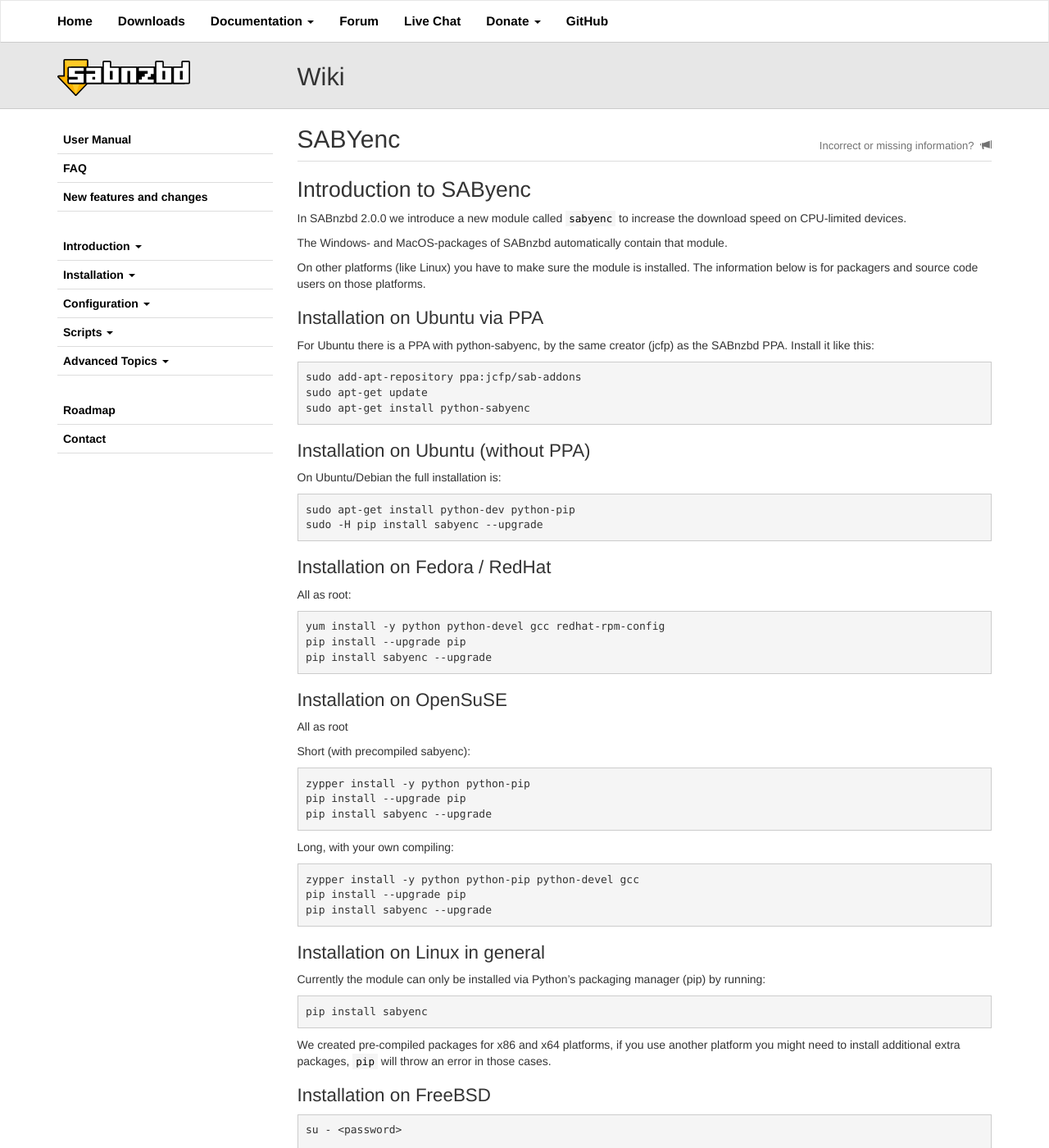
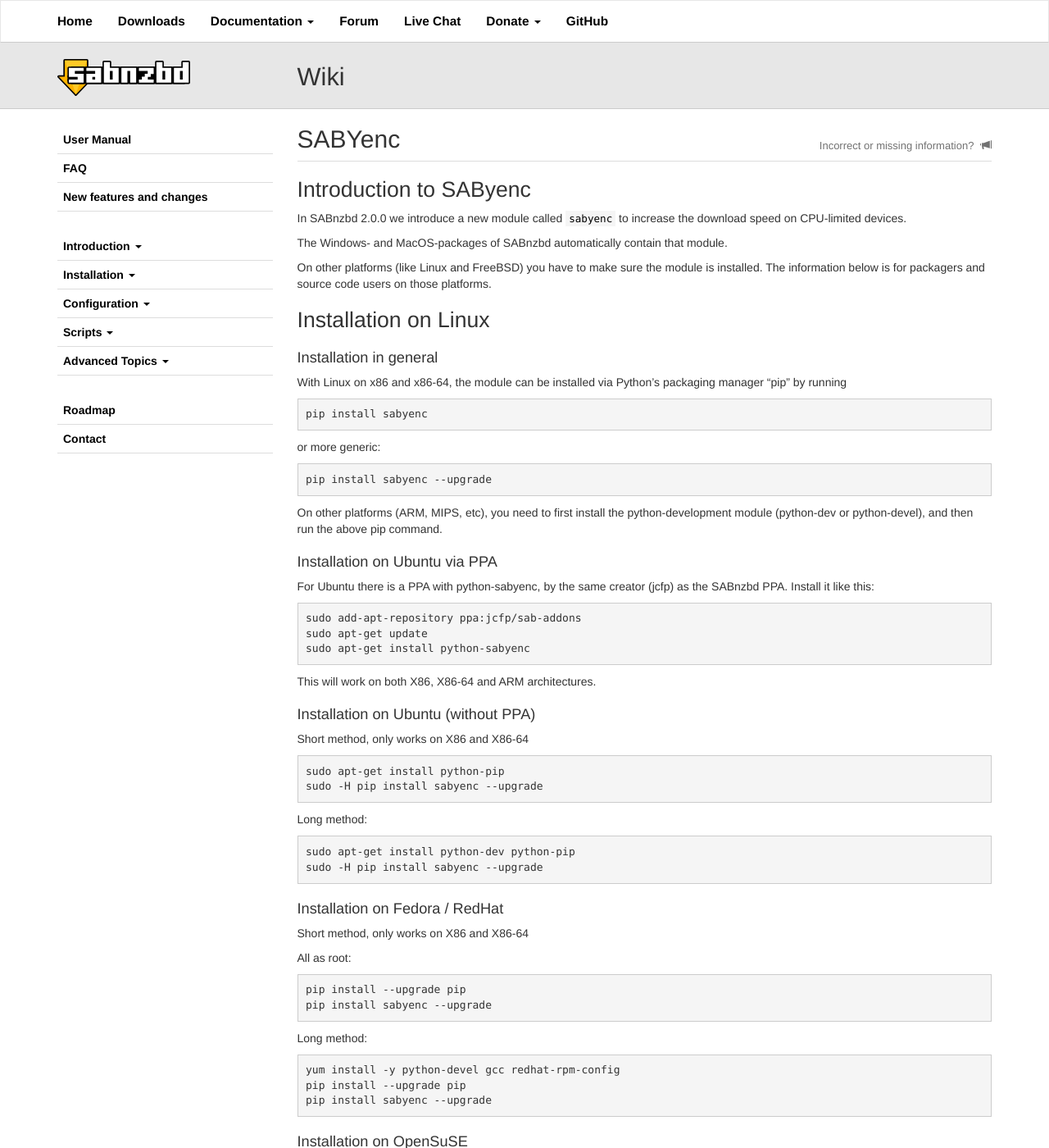
Before and after one commit to sabnzbd/sabnzbd.github.io, a Jekyll site: the page built from wiki/extra/sabyenc.md, in a window 1280 px wide and 1400 px high. Shown: the whole window at 82% size. Built offline with Jekyll 4.4.1, drawn with Linux system fonts in a browser that asks for light colours; some of the changed text lies outside the part shown.

Commit message:
SAByenc: Improved order, short & long method

````diff
--- a/wiki/extra/sabyenc.md
+++ b/wiki/extra/sabyenc.md
@@ -9,9 +9,26 @@
 
 The Windows- and MacOS-packages of SABnzbd automatically contain that module.
 
-On other platforms (like Linux) you have to make sure the module is installed. The information below is for packagers and source code users on those platforms.
+On other platforms (like Linux and FreeBSD) you have to make sure the module is installed. The information below is for packagers and source code users on those platforms.
 
-## Installation on Ubuntu via PPA
+# Installation on Linux
+
+### Installation in general
+
+With Linux on x86 and x86-64, the module can be installed via Python's packaging manager "pip" by running
+
+```
+pip install sabyenc
+```
+or more generic:
+```
+pip install sabyenc --upgrade
+```
+
+On other platforms (ARM, MIPS, etc), you need to first install the python-development module (python-dev or python-devel), and then run the above pip command.
+
+
+### Installation on Ubuntu via PPA
 
 For Ubuntu there is a PPA with python-sabyenc, by the same creator (jcfp) as the SABnzbd PPA. Install it like this:
 ```
@@ -19,63 +36,69 @@
 sudo apt-get update
 sudo apt-get install python-sabyenc
 ```
-## Installation on Ubuntu (without PPA)
+This will work on both X86, X86-64 and ARM architectures.
 
-On Ubuntu/Debian the full installation is:
+### Installation on Ubuntu (without PPA)
+
+Short method, only works on X86 and X86-64
+```
+sudo apt-get install python-pip
+sudo -H pip install sabyenc --upgrade
+```
+
+Long method:
 ```
 sudo apt-get install python-dev python-pip
 sudo -H pip install sabyenc --upgrade
 ```
 
-## Installation on Fedora / RedHat
+### Installation on Fedora / RedHat
+
+Short method, only works on X86 and X86-64
 
 All as root:
 ```
-yum install -y python python-devel gcc redhat-rpm-config
 pip install --upgrade pip
 pip install sabyenc --upgrade
 ```
 
-## Installation on OpenSuSE
+Long method:
+```
+yum install -y python-devel gcc redhat-rpm-config
+pip install --upgrade pip
+pip install sabyenc --upgrade
+```
+
+### Installation on OpenSuSE
 All as root
 
-Short (with precompiled sabyenc):
+Short, works on X86 and X86-64
 ```
-zypper install -y python python-pip
+zypper install -y python-pip
 pip install --upgrade pip
 pip install sabyenc --upgrade
 ```
 Long, with your own compiling:
 
 ```
-zypper install -y python python-pip python-devel gcc
+zypper install -y python-pip python-devel gcc
 pip install --upgrade pip
 pip install sabyenc --upgrade
 ```
 
-## Installation on Linux in general
 
-Currently the module can only be installed via Python's packaging manager (pip) by running:
-
-```
-pip install sabyenc
-```
-We created pre-compiled packages for x86 and x64 platforms, if you use another platform you might need to install additional extra packages, `pip` will throw an error in those cases.
-
-## Installation on FreeBSD
+# Installation on FreeBSD
 
 <!-- Info from github @gregf -->
-
 
 ```
 su - <password>
 
-pkg install python
-pkg install python27-2.7.13_1
 pkg install py27-pip-9.0.1
-ln -s /usr/local/bin/python /usr/bin/python
 pip install --upgrade sabyenc
 ```
+
+# Checking and Logging
 
 ## Check if sabyenc is correctly installed
 
@@ -100,10 +123,10 @@
 
 on start-up to make users aware of the change. You can still download, but not with the improved speed.
 
-## Notes
+# Notes
 
 <span class="label label-warning">NOTE</span> The regular `_yenc` module will stay supported and download speed will stay the same as in SABnzbd 1.x.
 
-## Issues
+# Issues
 
 If you experience any issues, please let us know on our [Forums](https://forums.sabnzbd.org/) or [Github](https://github.com/sabnzbd/sabnzbd/issues)!
````
